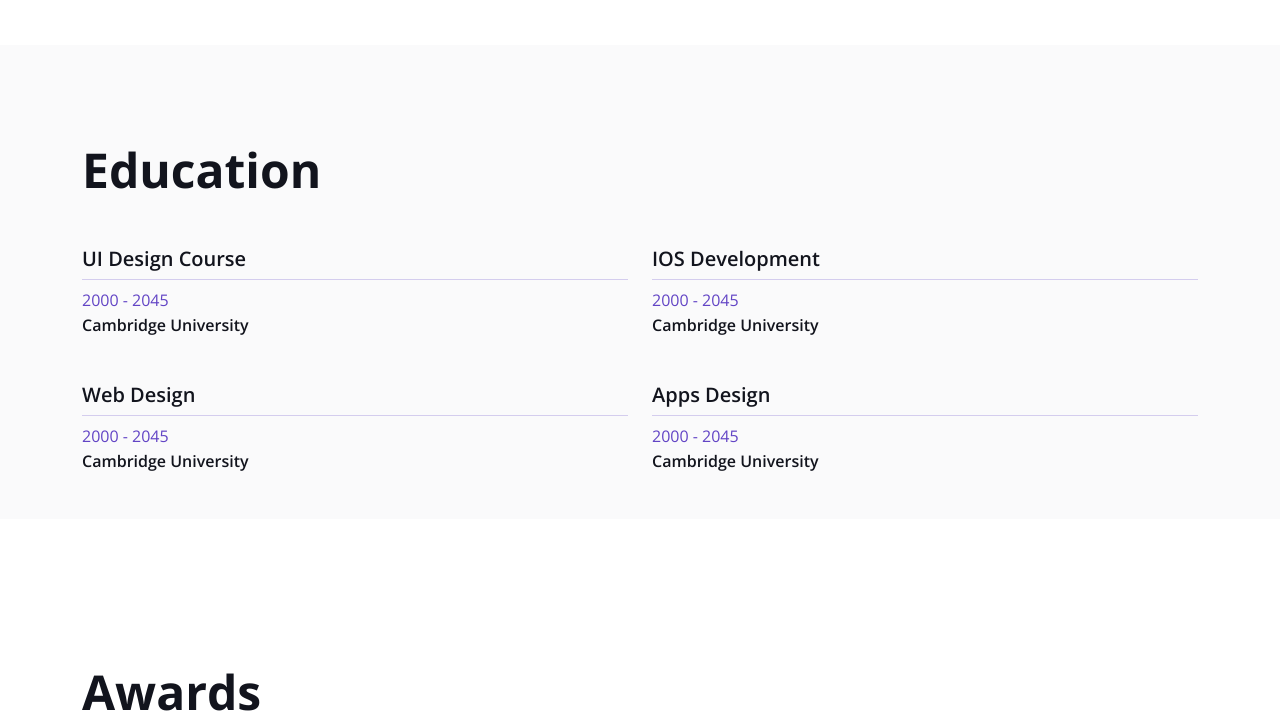
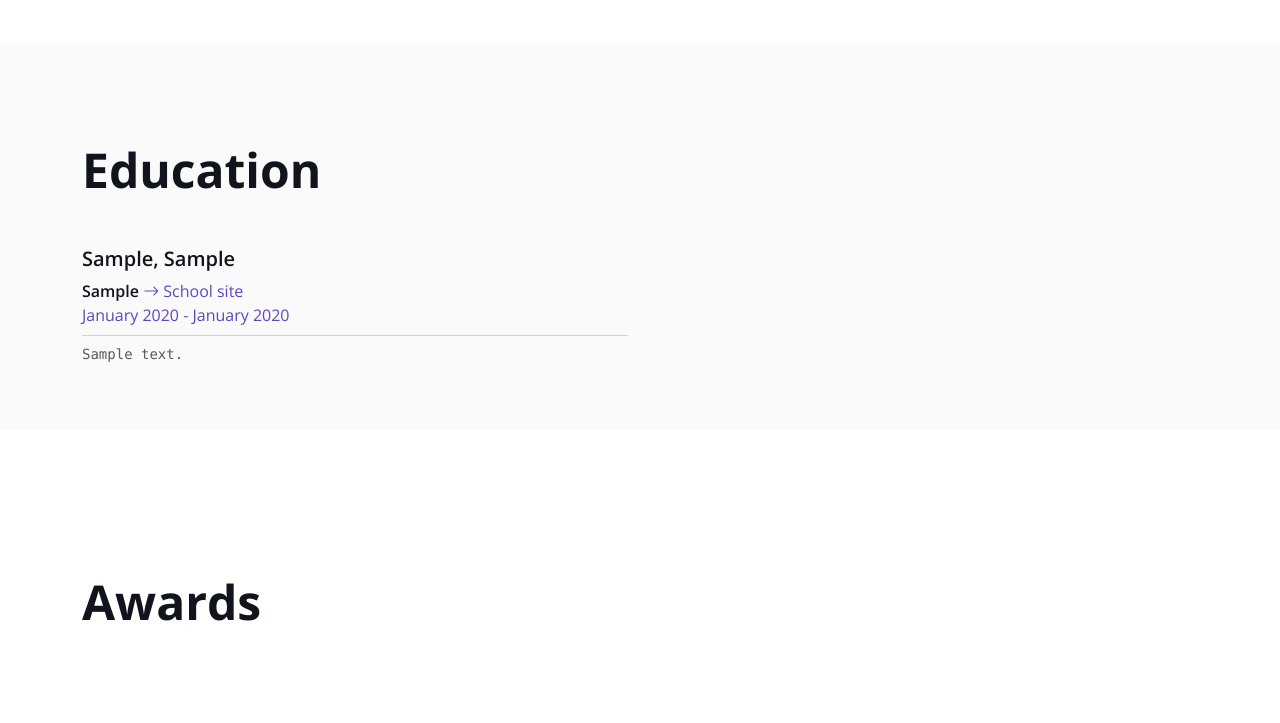
Before and after one commit to andre-fajar-n/Profile-Page, a Django app: page / in a window 1280 px wide. Shown: the part 2017-2740 px from the top of the page. Run offline with Django 4.2, Linux system fonts and the light colour scheme; tables that the repository leaves empty hold one stand-in row (values such as "Sample post"); parts of the project's set-up code (start-up, migrations or seed data) failed here and were passed over; some libraries are stand-ins or nearby versions.

Commit message:
add education data in html template

```diff
--- a/profile_page/models.py
+++ b/profile_page/models.py
@@ -50,13 +50,14 @@ class Experience(models.Model):
 
 class Education(models.Model):
     school = models.CharField(max_length=255, null=False)
+    school_site = models.URLField(null=True, blank=True)
     degree = models.CharField(max_length=50, null=False)
     field_of_study = models.CharField(max_length=50, null=False)
     description = models.TextField(null=False)
     start_date = models.DateField(null=False)
     end_date = models.DateField(null=True)
     created_at = models.DateTimeField(auto_now_add=True)
-    updated_at = models.DateTimeField(null=True, blank=True)
+    updated_at = models.DateTimeField(auto_now=True, null=True, blank=True)
     deleted_at = models.DateTimeField(null=True, blank=True)
 
     def __str__(self) -> str:
--- a/profile_page/templates/component/education.html
+++ b/profile_page/templates/component/education.html
@@ -4,43 +4,22 @@
         <div class="row g-5">
             <div class="col-lg-12 wow fadeInUp" data-wow-delay="0.5s">
                 <h1 class="display-5 mb-5">Education</h1>
-                <!-- <ul class="nav nav-pills rounded border border-2 border-primary mb-5">
-                    <li class="nav-item w-50">
-                        <button class="nav-link w-100 py-3 fs-5 active" data-bs-toggle="pill" href="#tab-1">Experience</button>
-                    </li>
-                    <li class="nav-item w-50">
-                        <button class="nav-link w-100 py-3 fs-5" data-bs-toggle="pill" href="#tab-2">Education</button>
-                    </li>
-                </ul> -->
                 <div class="tab-content">
-                    <!-- <div id="tab-2" class="tab-pane fade show p-0"> -->
-                        <div class="row gy-5 gx-4">
+                    <div class="row gy-5 gx-4">
+                        {% for edu in education %}
                             <div class="col-sm-6">
-                                <h5>UI Design Course</h5>
+                                <h5>{{edu.degree}}, {{edu.field_of_study}}</h5>
+                                <h6 style="display:inline" class="mb-0">{{edu.school}}</h6>
+                                {% if edu.school_site %}
+                                <a href="{{edu.school_site}}" target="_blank" class="bi-arrow-right"> School site</a>
+                                {% endif %}
+                                <p class="text-primary mb-1">{{edu.start_date|date:"F Y"}} - {{edu.end_date|date:"F Y"}}</p>
+
                                 <hr class="text-primary my-2">
-                                <p class="text-primary mb-1">2000 - 2045</p>
-                                <h6 class="mb-0">Cambridge University</h6>
+                                <pre>{{edu.description}}</pre>
                             </div>
-                            <div class="col-sm-6">
-                                <h5>IOS Development</h5>
-                                <hr class="text-primary my-2">
-                                <p class="text-primary mb-1">2000 - 2045</p>
-                                <h6 class="mb-0">Cambridge University</h6>
-                            </div>
-                            <div class="col-sm-6">
-                                <h5>Web Design</h5>
-                                <hr class="text-primary my-2">
-                                <p class="text-primary mb-1">2000 - 2045</p>
-                                <h6 class="mb-0">Cambridge University</h6>
-                            </div>
-                            <div class="col-sm-6">
-                                <h5>Apps Design</h5>
-                                <hr class="text-primary my-2">
-                                <p class="text-primary mb-1">2000 - 2045</p>
-                                <h6 class="mb-0">Cambridge University</h6>
-                            </div>
-                        </div>
-                    <!-- </div> -->
+                        {% endfor %}
+                    </div>
                 </div>
             </div>
         </div>
--- a/profile_page/views.py
+++ b/profile_page/views.py
@@ -33,4 +33,8 @@ def index(request):
     experiences = models.Experience.objects.order_by('-end_date')
     data["experiences"] = experiences
 
+    # get education data
+    education = models.Education.objects.order_by("-end_date")
+    data["education"] = education
+
     return render(request, "index.html", data)
```
Also changed, not shown: profile_page/admin.py (+12 -2 lines), profile_page/migrations/0005_education_school_site_alter_education_updated_at.py (added).
